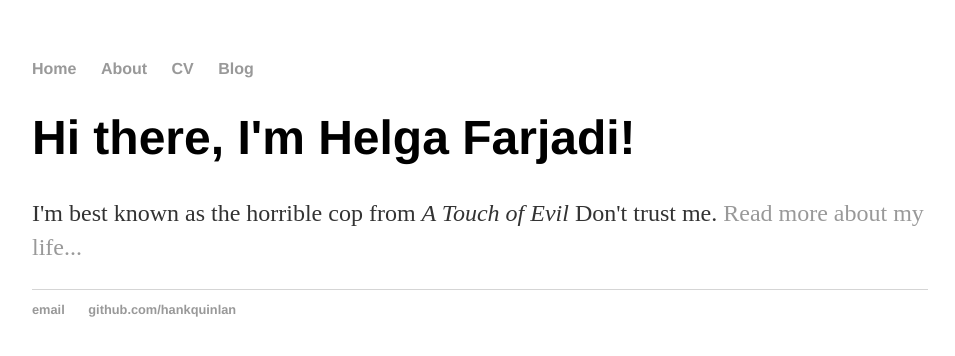
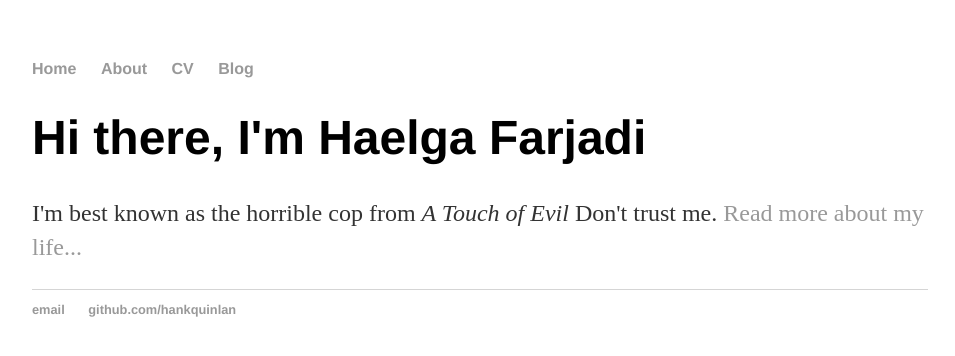
Before and after one commit to Helga/Helga.github.io, a Jekyll site: the page built from index.html, in a window 1280 px wide. Shown: the top 356 px of the page, without its empty margins (160-1115 px from the left). Built offline with Jekyll 4.4.1, drawn with Linux system fonts in a browser that asks for light colours.

Commit message:
Update index.html

```diff
--- a/index.html
+++ b/index.html
@@ -1,30 +1,8 @@
-<!DOCTYPE html>
-<html>
-	<head>
-		<title>Helga Farjadi</title>
-		<!-- link to main stylesheet -->
-		<link rel="stylesheet" type="text/css" href="/css/main.css">
-	</head>
-	<body>
-		<nav>
-    		<ul>
-        		<li><a href="/">Home</a></li>
-	        	<li><a href="/about">About</a></li>
-        		<li><a href="/cv">CV</a></li>
-        		<li><a href="/blog">Blog</a></li>
-    		</ul>
-		</nav>
-		<div class="container">
-    		<div class="blurb">
-        		<h1>Hi there, I'm Helga Farjadi!</h1>
-				<p>I'm best known as the horrible cop from <em>A Touch of Evil</em> Don't trust me. <a href="/about">Read more about my life...</a></p>
-    		</div><!-- /.blurb -->
-		</div><!-- /.container -->
-		<footer>
-    		<ul>
-        		<li><a href="mailto:hankquinlanhub@gmail.com">email</a></li>
-        		<li><a href="https://github.com/hankquinlan">github.com/hankquinlan</a></li>
-			</ul>
-		</footer>
-	</body>
-</html>
+---
+layout: default
+title: Helga Farjadi
+---
+<div class="blurb">
+	<h1>Hi there, I'm Haelga Farjadi</h1>
+	<p>I'm best known as the horrible cop from <em>A Touch of Evil</em> Don't trust me. <a href="/about">Read more about my life...</a></p>
+</div><!-- /.blurb -->
```
